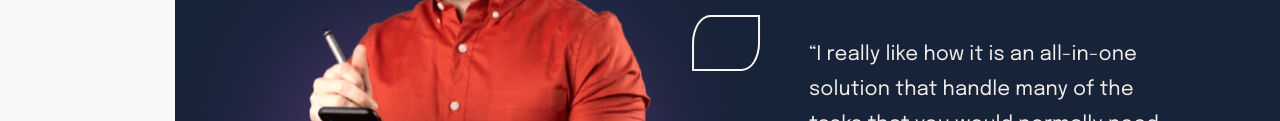
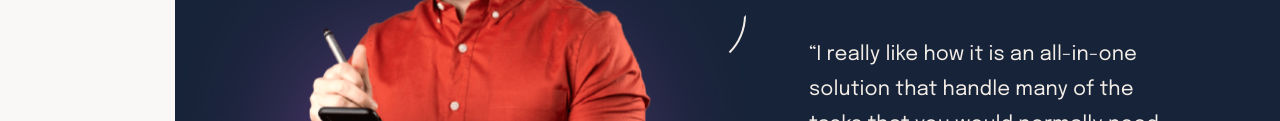
Before and after one commit to atobr/Amalitech-Training, a plain HTML site: page suite-landing-page/starter-code/index.html in a window 1280 px wide. Shown: the part 1127-1248 px from the top of the page. Drawn offline with Linux system fonts and the light colour scheme.

Commit message:
Final files

```diff
--- a/suite-landing-page/starter-code/styles.css
+++ b/suite-landing-page/starter-code/styles.css
@@ -191,14 +191,13 @@ h2{
 
 #symbol-2{
     border: solid 2px #f3ede7;
-    border-color:  transparent transparent #f3ede7 transparent;
-    border-radius: 0 50%/52px 52px 0;
+    border-color:  transparent transparent transparent #f3ede7;
     position: absolute;
-    width: 64.05px;
-    height: 52px;
+    width: 50px;
+    height: 50px;
     left: 517.2px;
     top: 161.15px;
-    border: 2px solid #FAF8F6;
+    border-bottom-left-radius: 100%;
     transform: matrix(-1, 0, 0, 1, 0, 0);
 }
 
@@ -778,7 +777,6 @@ strong{
         right: 162.73px;
         top: 261px;
         bottom: 447px;
-        border: 2px solid #FAF8F6;
         transform: matrix(-1, 0, 0, 1, 0, 0);
     }
     .sec_background{
```
